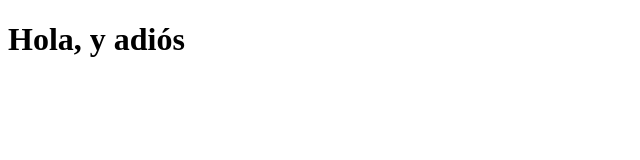
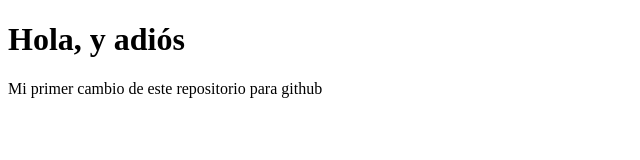
Before and after one commit to apbarba/primer-repositorio, a plain HTML site: page index.html in a window 1280 px wide. Shown: the whole page, without its empty margins (0-640 px from the left). Drawn offline with Linux system fonts and the light colour scheme.

Commit message:
Primer cambio

```diff
--- a/index.html
+++ b/index.html
@@ -8,6 +8,7 @@
 </head>
 <body>
     <h1>Hola, y adiós</h1>
+    <p>Mi primer cambio de este repositorio para github</p>
 
 </body>
 </html>
```
